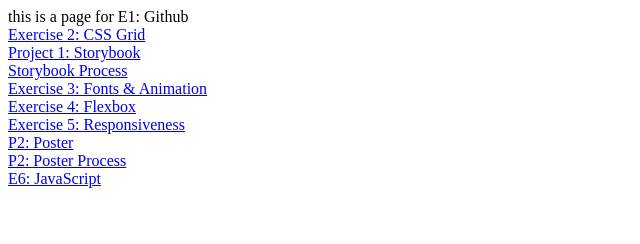
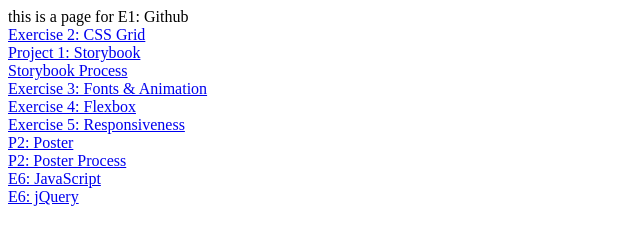
Before and after one commit to EllieKim1/IMW-2023, a plain HTML site: page index.html in a window 1280 px wide. Shown: the full height of the page, 0-640 px from the left. Drawn offline with Linux system fonts and the light colour scheme.

Commit message:
Update index.html

```diff
--- a/index.html
+++ b/index.html
@@ -9,3 +9,4 @@ this is a page for E1: Github
 <a href="P2/index.html"> P2: Poster</a><br>
 <a href="P2/Process/process-template.html"> P2: Poster Process</a><br>
 <a href="E6/index.html"> E6: JavaScript </a><br>
+<a href="E6-2/index.html"> E6: jQuery </a><br>
```
